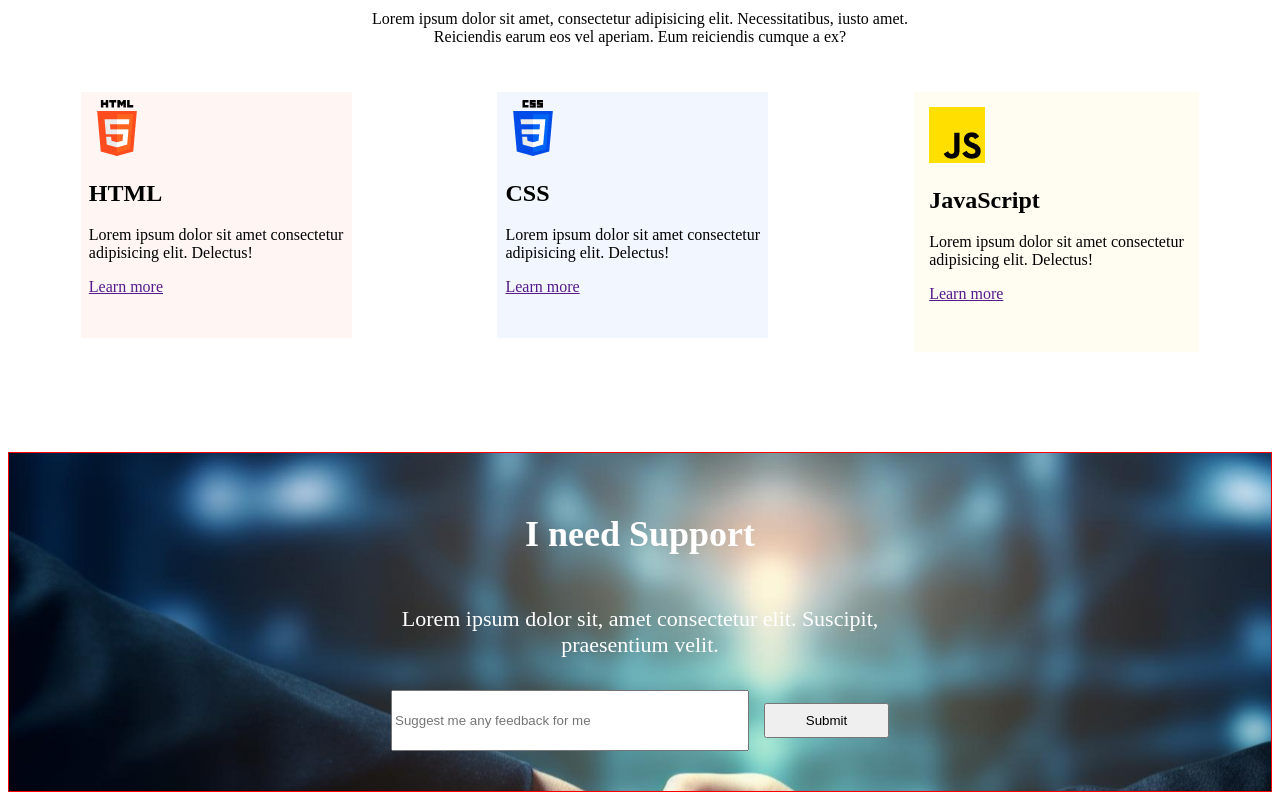
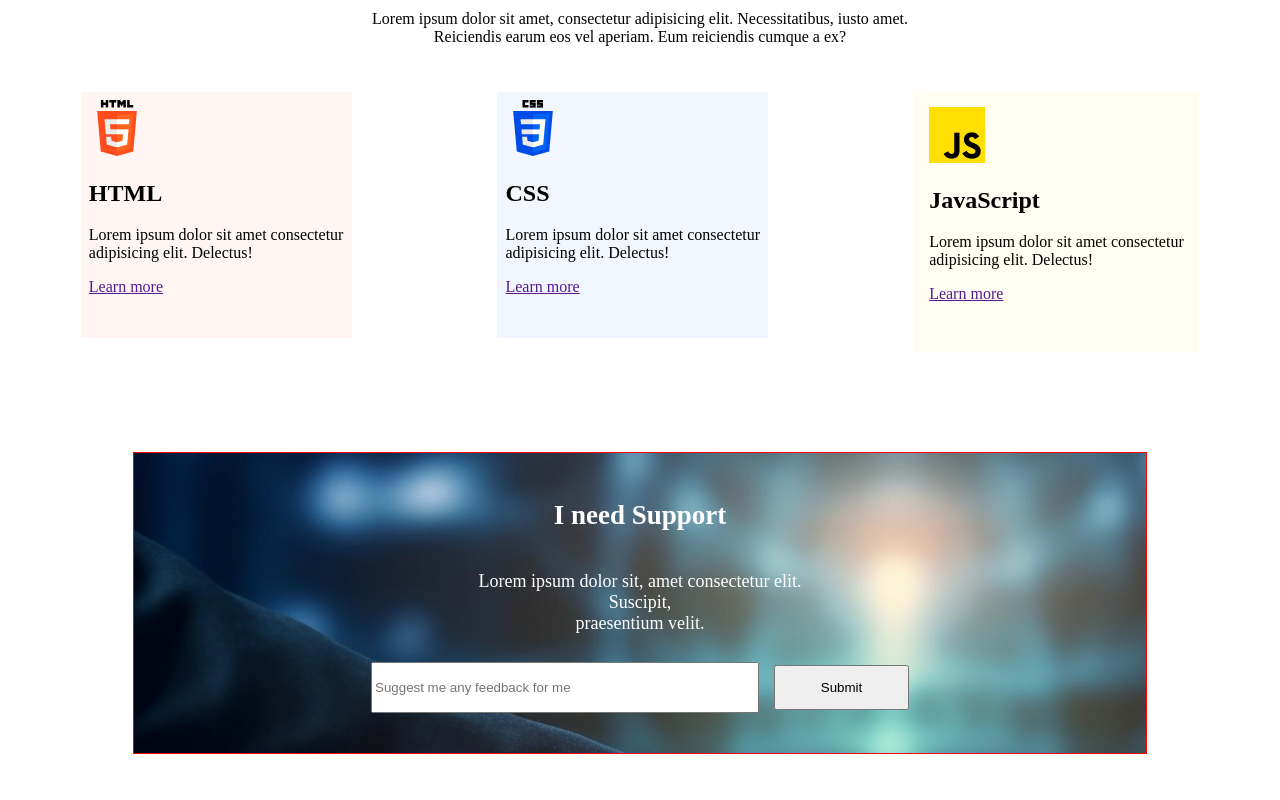
Before and after one commit to ainCode247/Try-again, a plain HTML site: page index.html in a window 1280 px wide. Shown: the part 2975-3775 px from the top of the page. After the commit the page ends 3737 px from the top, so only its background shows below. Drawn offline with Linux system fonts and the light colour scheme.

Commit message:
another last

```diff
--- a/Design/style.css
+++ b/Design/style.css
@@ -220,7 +220,7 @@ iframe{
 .support-title{
     color: white;
     text-align: center;
-    font-size: 24px;
+    font-size: 18px;
 }
 
 .suggest{
@@ -234,29 +234,34 @@ iframe{
     font-size: 20px;
 }
 .comment{
-    width: 350px;
-    height: 55px;
+    width: 380px;
+    height: 45px;
 }
 .submit-btn{
-    width: 125px;
-    height: 35px;
+    width: 135px;
+    height: 45px;
 
 }
 .l-pera{
     color: white;
     display: flex;
     justify-content: center;
-    font-size: 22px;
+    font-size: 18px;
     padding-bottom: 10px;
 }
 .last{
     /* width: 900px; */
+    height: 250px;
+    margin-left: 125px;
+    margin-right: 125px;
     border: 1px solid red;
     justify-content: center;
-    padding-bottom: 40px;
-    padding-top: 30px;
-    padding-left: 20%;
-    padding-right: 20%;
+    padding-bottom: 25px;
+    padding-top: 25px;
+    padding-left: 25%;
+    padding-right: 25%;
     background-image: url(/assets/handshake.jpg);
+    background-repeat: no-repeat;
+    position: cover;
 }
 /* end of last one */
```
